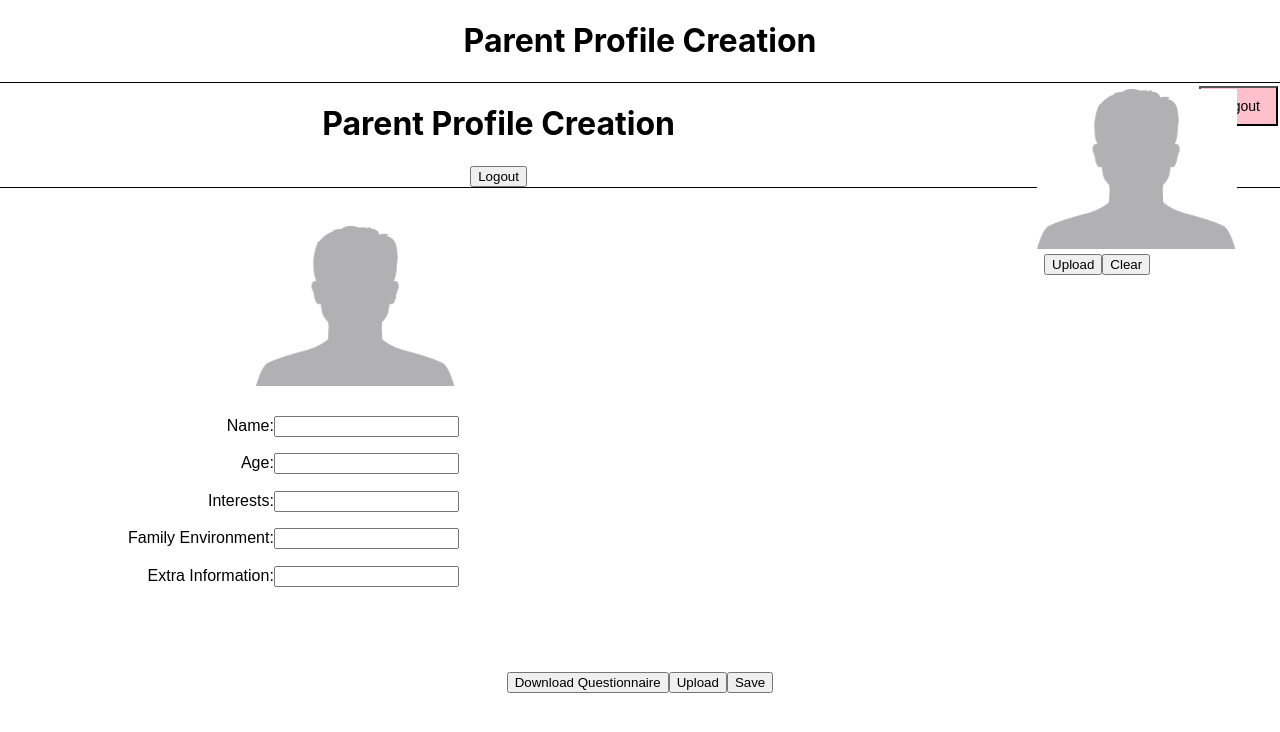
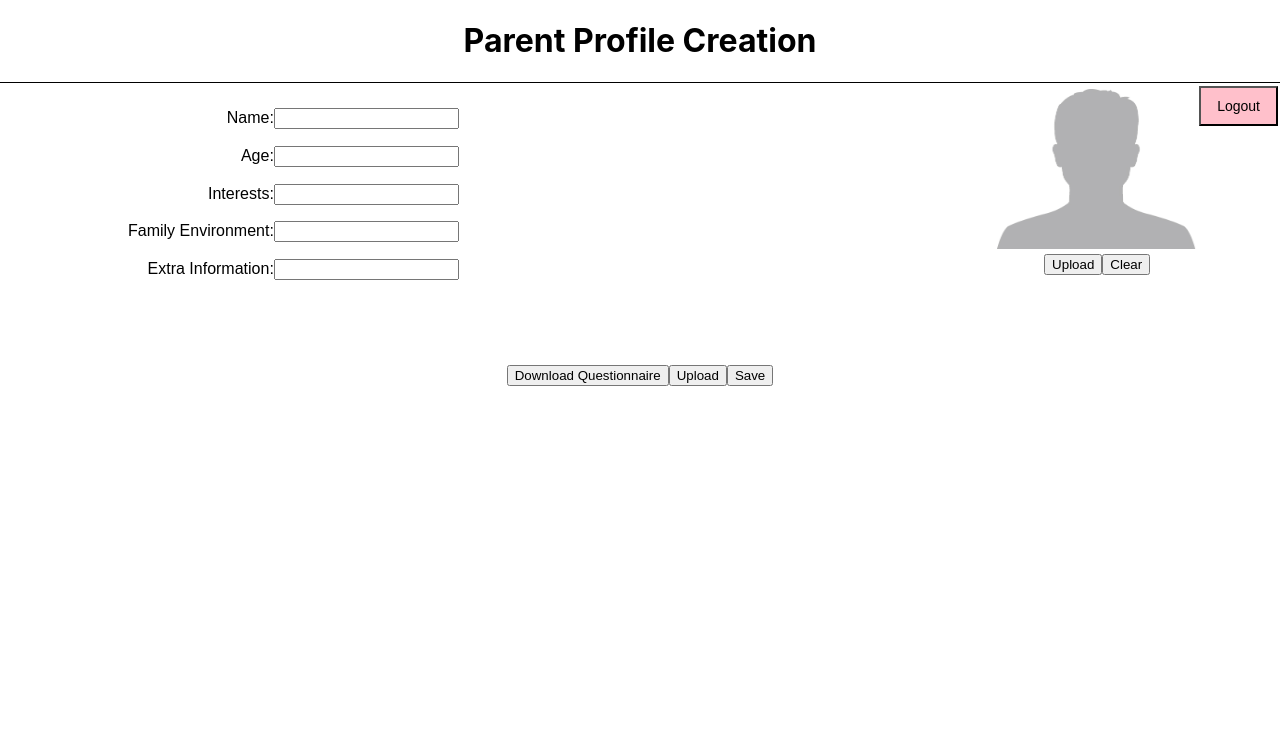
Before and after one commit to matedro/444_driftr, a React (Create React App) app: page /p/create-profile in a window 1280 px wide. Shown: the top 732 px of the page. Built offline with nearby package versions, Linux system fonts and the light colour scheme; the HTML template or start-up script is replaced by a standard one.

Commit message:
Fixed more styling

```diff
--- a/src/profile/Adult.css
+++ b/src/profile/Adult.css
@@ -7,8 +7,6 @@
 
 .man {
     padding-top : 3%;
-    padding-right : 20%;
-    padding-left: 20%;
     display: inline-block;
 }
 
--- a/src/profile/Adult.js
+++ b/src/profile/Adult.js
@@ -22,18 +22,6 @@ function Adult() {
         <input type="button" value="Upload"></input>
         <input type="button" value="Clear"></input>
     </div>
-
-    <div className="profileAdult">
-      <header>
-        <h1>Parent Profile Creation</h1>
-        <input type="submit" value="Logout" />
-      </header>
-      <img src={Man} alt="profile image" width="200" height="160" class="man"/>
-
-      <div className="inputContainer2">
-
-      </div>
-
       <div className="bigWrapper">
         <div className="inputRight">
           <form>
@@ -83,7 +71,6 @@ function Adult() {
         <input type="submit" value="Save" onClick={handleSave} />
       </div>
     </div>
-    </div>
   );
 }
 
--- a/src/profile/Child.css
+++ b/src/profile/Child.css
@@ -7,8 +7,6 @@
 
 .man {
     padding-top : 3%;
-    padding-right : 20%;
-    padding-left: 20%;
     display: inline-block;
 }
 
@@ -29,6 +27,7 @@
 
 .inputWrapper2 {
     float: right;
+    text-align: center;
 }
 
 header {
```
